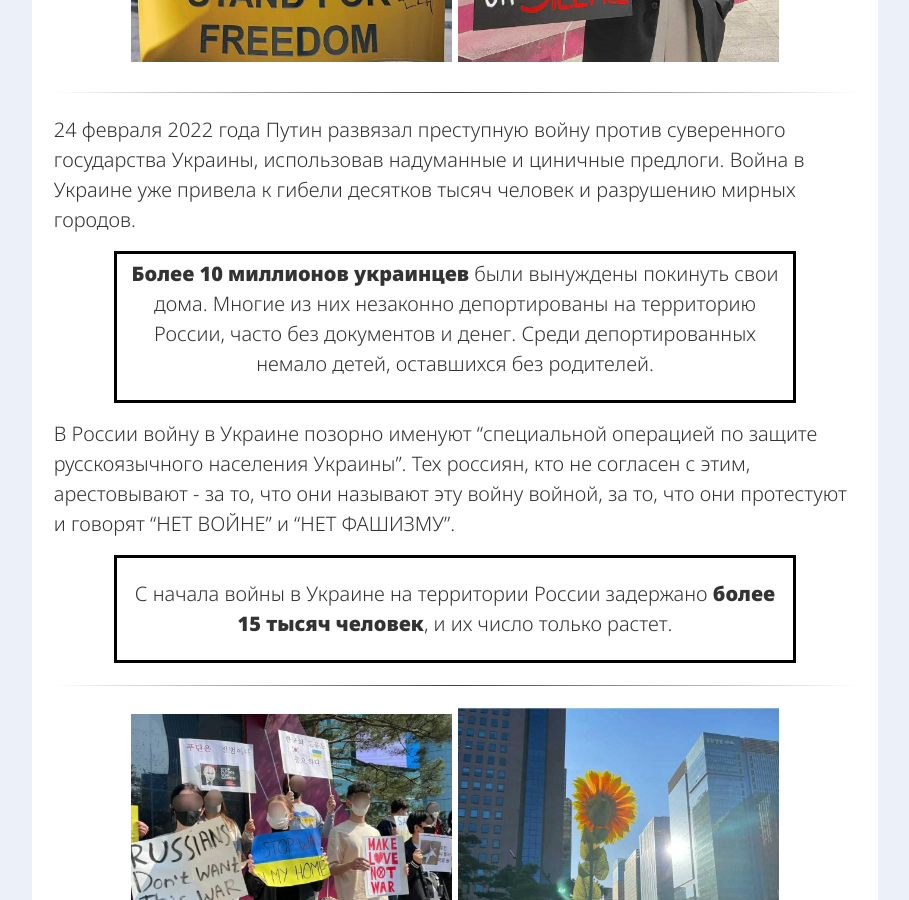
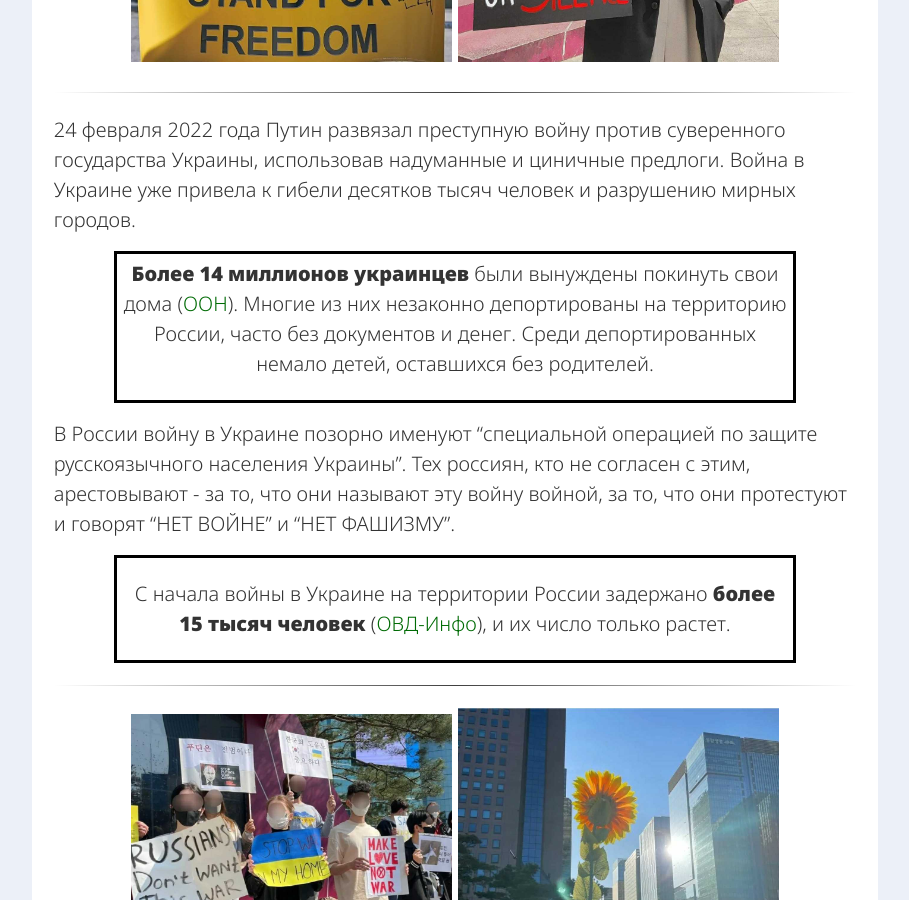
Before and after one commit to voicesinkorea/voicesinkorea.github.io, a Jekyll site: the page built from index_ru_test2.md, in a window 1280 px wide and 900 px high, scrolled down 931 px. Shown: the whole window, without its empty margins (185-1094 px from the left). Built offline with Jekyll 4.4.1, drawn with Linux system fonts in a browser that asks for light colours.

Commit message:
minor improvements

```diff
--- a/_layouts/new_2.html
+++ b/_layouts/new_2.html
@@ -134,14 +134,12 @@
 <a href="https://www.instagram.com/p/CciKdwBLV0E/" target="_blank"><img src="assets/20220514-092141.jpg" width="40%" /></a></center>
 <hr>
 
-
   <div data-aos="fade-down">
 <p>24 февраля 2022 года Путин развязал преступную войну против суверенного государства Украины, использовав надуманные и циничные предлоги. Война в Украине уже привела к гибели десятков тысяч человек и разрушению мирных городов.</p>
 
 <div class="p1">
   <div data-aos="zoom-out">
-  <p><b>Более 10 миллионов украинцев</b> были вынуждены покинуть свои дома. Многие из них незаконно депортированы на территорию России, часто без документов и денег. Среди депортированных немало детей, оставшихся без родителей.</div><p></p></div><p></p>
-
+  <p><b>Более 14 миллионов украинцев</b> были вынуждены покинуть свои дома (<a href="https://reliefweb.int/report/ukraine/statement-amin-awad-assistant-secretary-general-and-united-nations-crisis-coordinator-ukraine-marking-100-days-onset-russian-invasion-ukraine-24-february#:~:text=In%20just%20over%20three%20months,future%20hangs%20in%20the%20balance." target="_blank">ООН</a>). Многие из них незаконно депортированы на территорию России, часто без документов и денег. Среди депортированных немало детей, оставшихся без родителей.</div><p></p></div><p></p>
 
   <div data-aos="fade-down">
 <p>В России войну в Украине позорно именуют “специальной операцией по защите русскоязычного населения Украины”. Тех россиян, кто не согласен с этим, арестовывают - за то, что они называют эту войну войной, за то, что они протестуют и говорят “НЕТ ВОЙНЕ” и “НЕТ ФАШИЗМУ”.</p></div>
@@ -149,7 +147,7 @@
 
 <div class="p1">
   <div data-aos="zoom-out">
-<p><center>С начала войны в Украине на территории России задержано <b>более 15 тысяч человек</b>, и их число только растет.</center></p><p></p></div></div>
+<p><center>С начала войны в Украине на территории России задержано <b>более 15 тысяч человек</b> (<a href="https://ovdinfo.org/" target="_blank">ОВД-Инфо</a>), и их число только растет.</center></p><p></p></div></div>
 
 <hr>
 <center>
```
Also changed, not shown: index_ru_test2.md (renamed from index_ru_test2.html).
